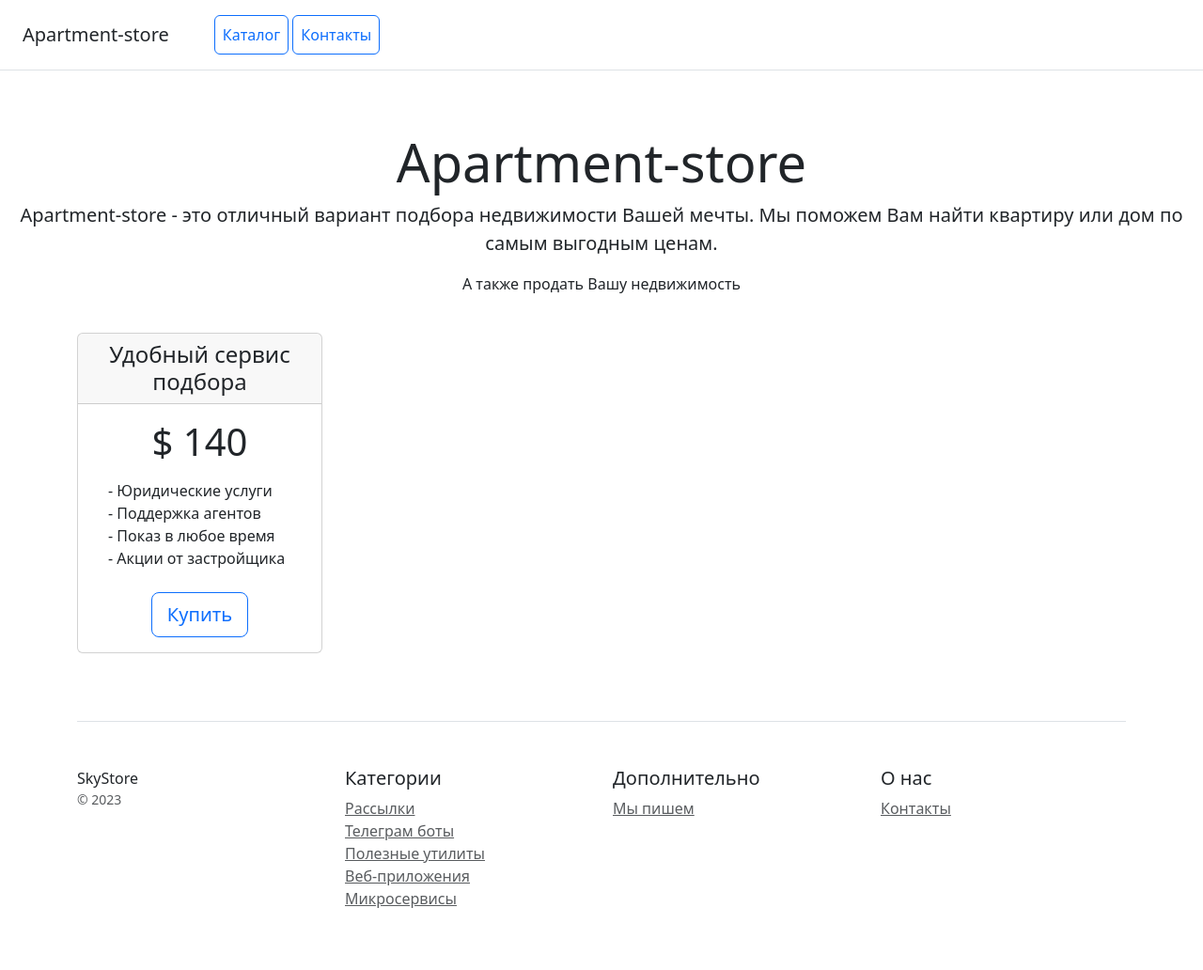
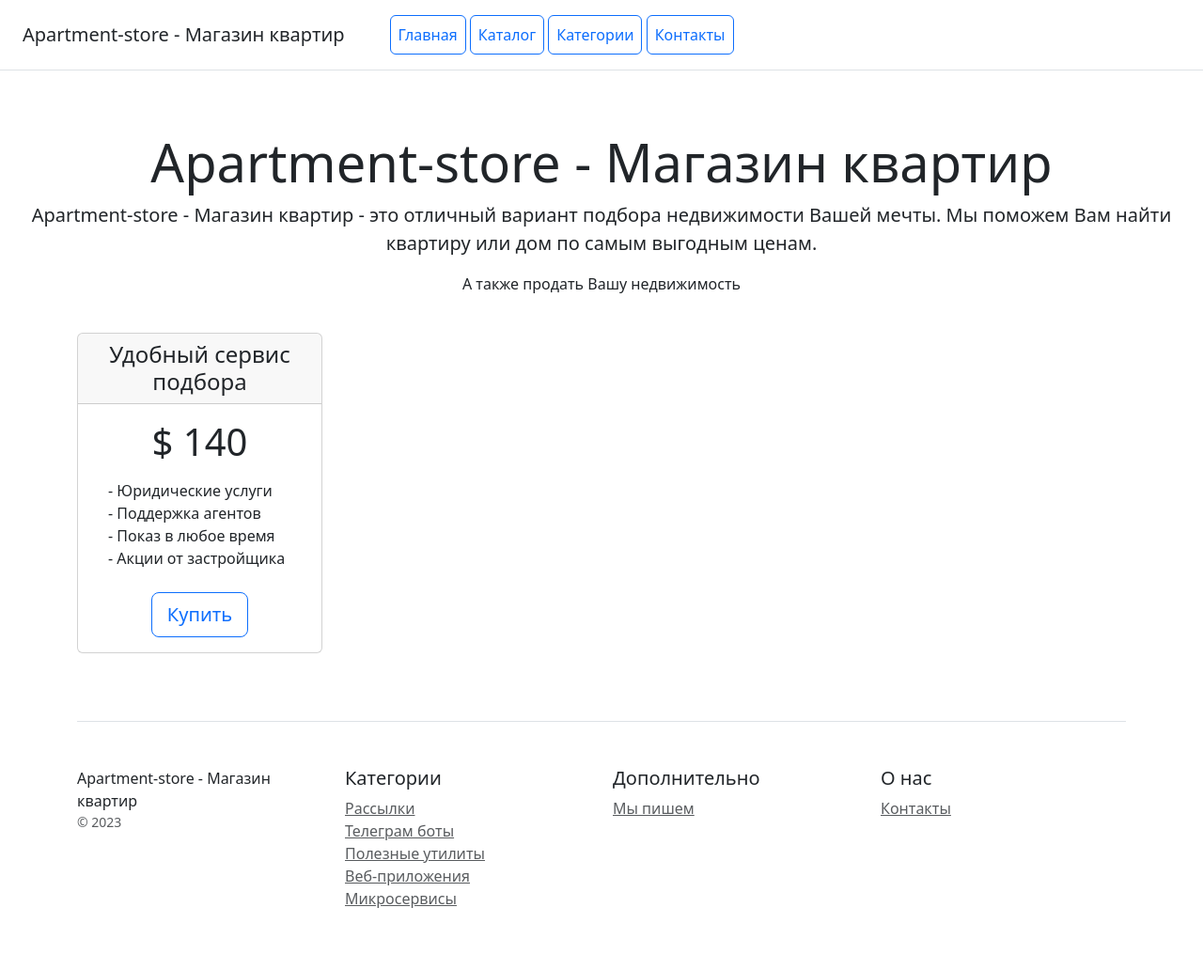
Before and after one commit to romanmst1988/Django_roman, a Django app: page /catalog/home/ in a window 1280 px wide. Shown: the whole page at 94% size. Run offline with Django 5.2, Linux system fonts and the light colour scheme; some libraries are stand-ins or nearby versions.

Commit message:
fix_5 html

```diff
--- a/catalog/templates/catalog/home.html
+++ b/catalog/templates/catalog/home.html
@@ -10,16 +10,18 @@
 </head>
 <body>
 <div class="d-flex flex-column flex-md-row align-items-center p-3 px-md-4 mb-3 bg-white border-bottom box-shadow">
-    <h5 class="my-0 mr-md-auto font-weight-normal">Apartment-store</h5>
+    <h5 class="my-0 mr-md-auto font-weight-normal">Apartment-store - Магазин квартир</h5>
     <nav class="ms-5">
+        <a class="p-2 btn btn-outline-primary" href="home.html">Главная</a>
         <a class="p-2 btn btn-outline-primary" href="/">Каталог</a>
-        <a class="p-2 btn btn-outline-primary" href="/contacts/">Контакты</a>
+        <a class="p-2 btn btn-outline-primary" href="/">Категории</a>
+        <a class="p-2 btn btn-outline-primary" href="contacts.html">Контакты</a>
     </nav>
 </div>
 
 <div class="pricing-header px-3 py-3 pt-md-5 pb-md-4 mx-auto text-center">
-    <h1 class="display-4">Apartment-store</h1>
-    <p class="lead">Apartment-store - это отличный вариант подбора недвижимости Вашей мечты. Мы поможем Вам найти квартиру или дом по самым выгодным ценам.</p>
+    <h1 class="display-4">Apartment-store - Магазин квартир</h1>
+    <p class="lead">Apartment-store - Магазин квартир - это отличный вариант подбора недвижимости Вашей мечты. Мы поможем Вам найти квартиру или дом по самым выгодным ценам.</p>
         А также продать Вашу недвижимость</p>
 </div>
 
@@ -47,7 +49,7 @@
     <footer class="pt-4 my-md-5 pt-md-5 border-top">
         <div class="row">
             <div class="col-12 col-md">
-                SkyStore
+                Apartment-store - Магазин квартир
                 <small class="d-block mb-3 text-muted">&copy; 2023</small>
             </div>
             <div class="col-6 col-md">
@@ -69,7 +71,7 @@
             <div class="col-6 col-md">
                 <h5>О нас</h5>
                 <ul class="list-unstyled text-small">
-                    <li><a class="text-muted" href="/contacts/">Контакты</a></li>
+                    <li><a class="text-muted" href="contacts.html">Контакты</a></li>
                 </ul>
             </div>
         </div>
```
Also changed, not shown: catalog/templates/catalog/contacts.html (+8 -8 lines).
